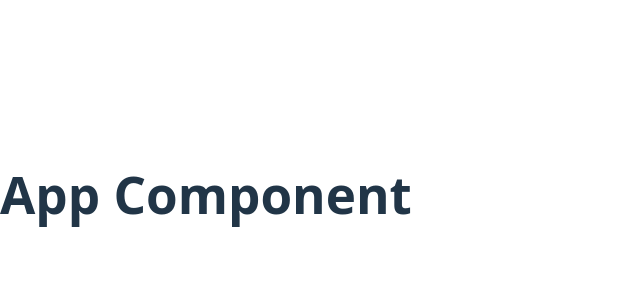
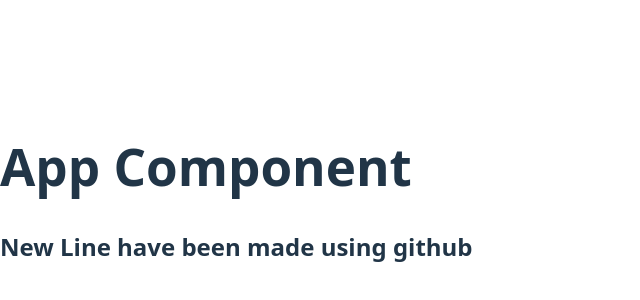
Before and after one commit to livetechINDIA2025/webGithub, a React (Vite) app: page / in a window 1280 px wide. Shown: the part 206-506 px from the top of the page, without its empty margins (0-640 px from the left). Built offline with nearby package versions, Linux system fonts and the light colour scheme.

Commit message:
Added h2

```diff
--- a/src/App.jsx
+++ b/src/App.jsx
@@ -2,6 +2,7 @@
   return (
     <>
       <h1>App Component</h1>
+      <h2>New Line have been made using github</h2>
     </>
   )
 }
```
